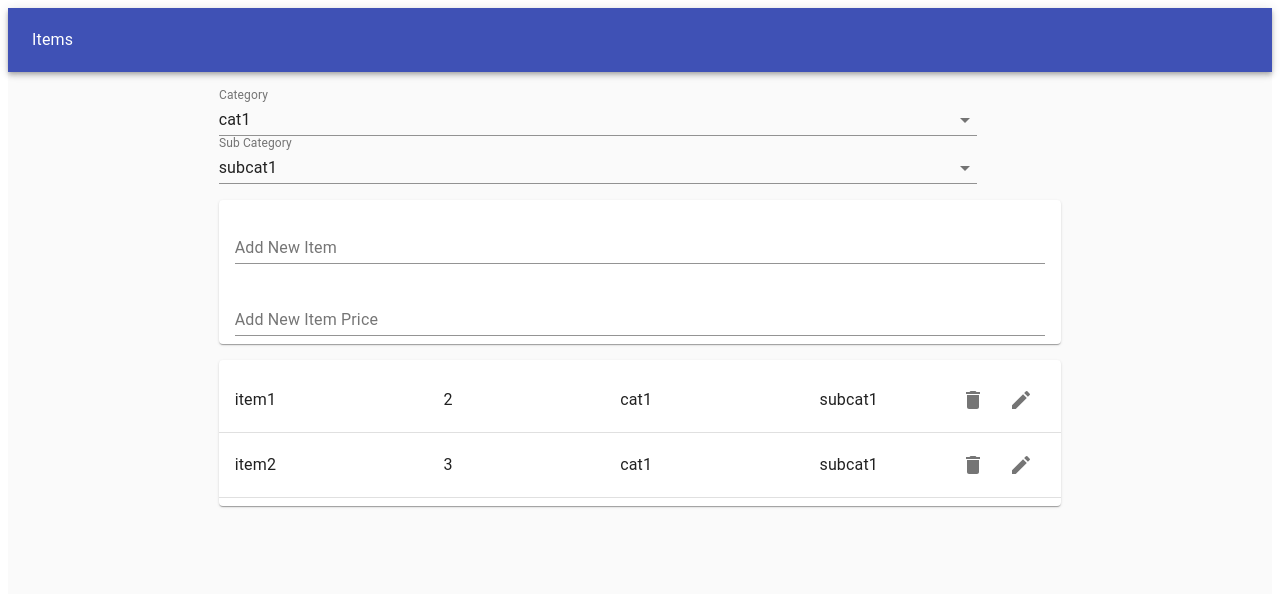
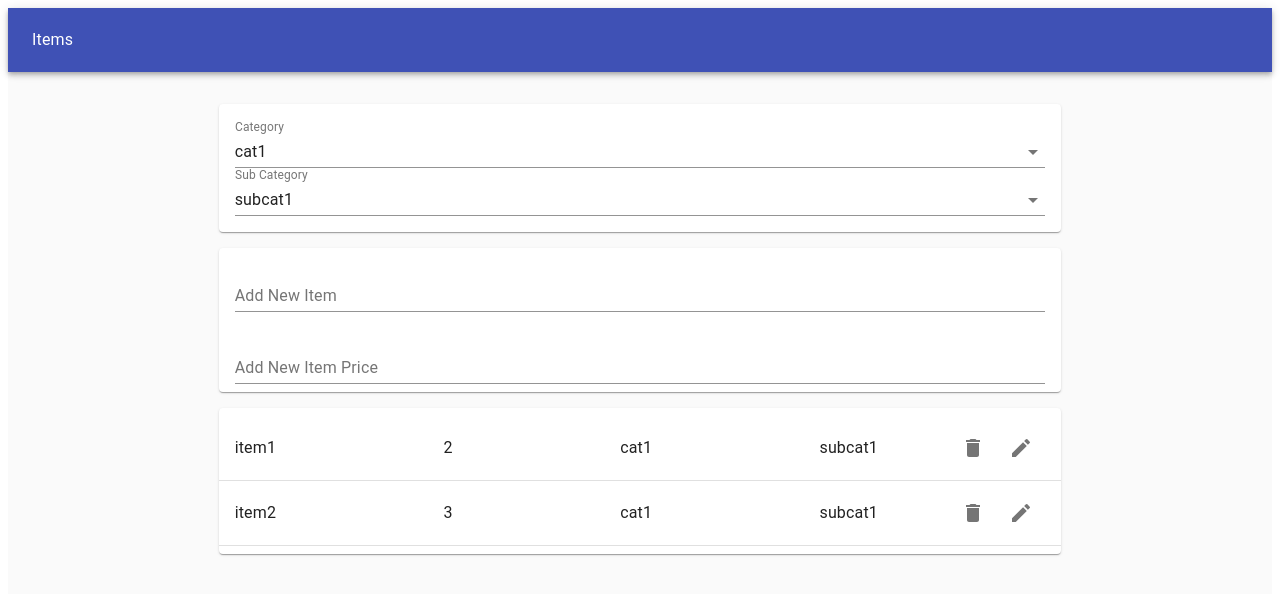
Before and after one commit to sarthakagrawal927/shop-dash, a React (Create React App) app: page / in a window 1280 px wide. Shown: the top 594 px of the page. Built offline with nearby package versions, Linux system fonts and the light colour scheme.

Commit message:
css fix, can add to category now

```diff
--- a/src/components/Dropdown.js
+++ b/src/components/Dropdown.js
@@ -2,7 +2,13 @@ import React, { useContext } from "react";
 
 import { CategoryContext } from "../contexts/items.context";
 
-import { InputLabel, MenuItem, Select, FormControl } from "@material-ui/core";
+import {
+  InputLabel,
+  MenuItem,
+  Select,
+  FormControl,
+  Paper,
+} from "@material-ui/core";
 
 function Dropdown() {
   const { allCategories, activeCategory } = useContext(CategoryContext);
@@ -21,8 +27,8 @@ function Dropdown() {
   };
 
   return (
-    <>
-      <FormControl style={{ width: "90%" }}>
+    <Paper style={{ margin: "1rem 0", padding: "1rem" }}>
+      <FormControl style={{ width: "100%" }}>
         <InputLabel id='category-select-label'>Category</InputLabel>
         <Select
           labelId='category-select-label'
@@ -39,7 +45,7 @@ function Dropdown() {
         </Select>
       </FormControl>
 
-      <FormControl style={{ width: "90%" }}>
+      <FormControl style={{ width: "100%" }}>
         <InputLabel id='subcategory-select-label'>Sub Category</InputLabel>
         <Select
           labelId='subcategory-select-label'
@@ -57,7 +63,7 @@ function Dropdown() {
           <MenuItem value='' key='q2313'></MenuItem>
         </Select>
       </FormControl>
-    </>
+    </Paper>
   );
 }
 
--- a/src/components/ItemForm.js
+++ b/src/components/ItemForm.js
@@ -1,6 +1,6 @@
 import React, { useContext } from "react";
 
-import { DispatchContext } from "../contexts/items.context";
+import { CategoryContext, DispatchContext } from "../contexts/items.context";
 import useInputState from "../hooks/useInputState";
 
 import { TextField, Paper } from "@material-ui/core";
@@ -8,6 +8,8 @@ import { TextField, Paper } from "@material-ui/core";
 function ItemForm() {
   const [name, handleChangeName, resetName] = useInputState("");
   const [price, handleChangePrice, resetPrice] = useInputState("");
+  const { activeCategory } = useContext(CategoryContext);
+  const [aCategory] = activeCategory;
 
   const dispatch = useContext(DispatchContext);
   return (
@@ -15,7 +17,13 @@ function ItemForm() {
       <form
         onSubmit={(e) => {
           e.preventDefault();
-          dispatch({ type: "ADD", name: name, price: price });
+          dispatch({
+            type: "ADD",
+            name: name,
+            price: price,
+            category: aCategory.name,
+            subcategory: aCategory.subcategory,
+          });
           resetName();
           resetPrice();
         }}>
--- a/src/reducers/item.reducer.js
+++ b/src/reducers/item.reducer.js
@@ -1,6 +1,6 @@
 import { uuid } from "uuidv4";
 
-const reducer = (state, action) => {
+const itemReducer = (state, action) => {
   switch (action.type) {
     case "ADD":
       return [
@@ -9,6 +9,8 @@ const reducer = (state, action) => {
           id: uuid(),
           name: action.name,
           price: action.price,
+          category: action.category,
+          subcategory: action.subcategory,
         },
       ];
     case "REMOVE":
@@ -24,4 +26,4 @@ const reducer = (state, action) => {
   }
 };
 
-export default reducer;
+export default itemReducer;
```
